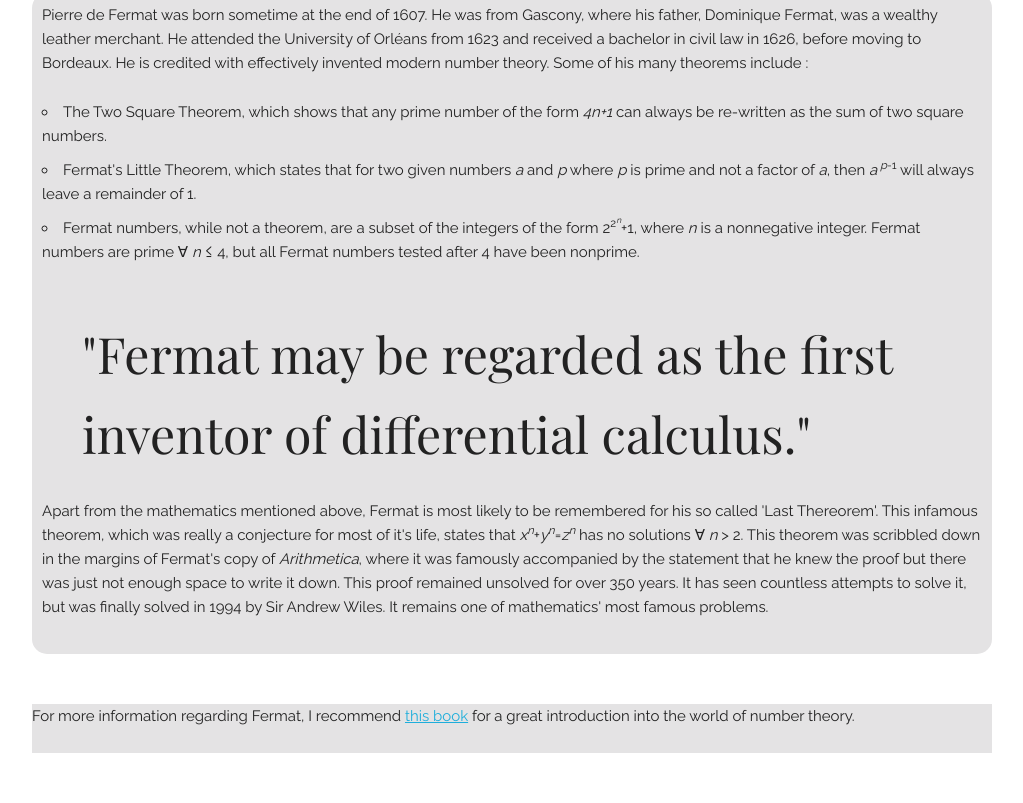
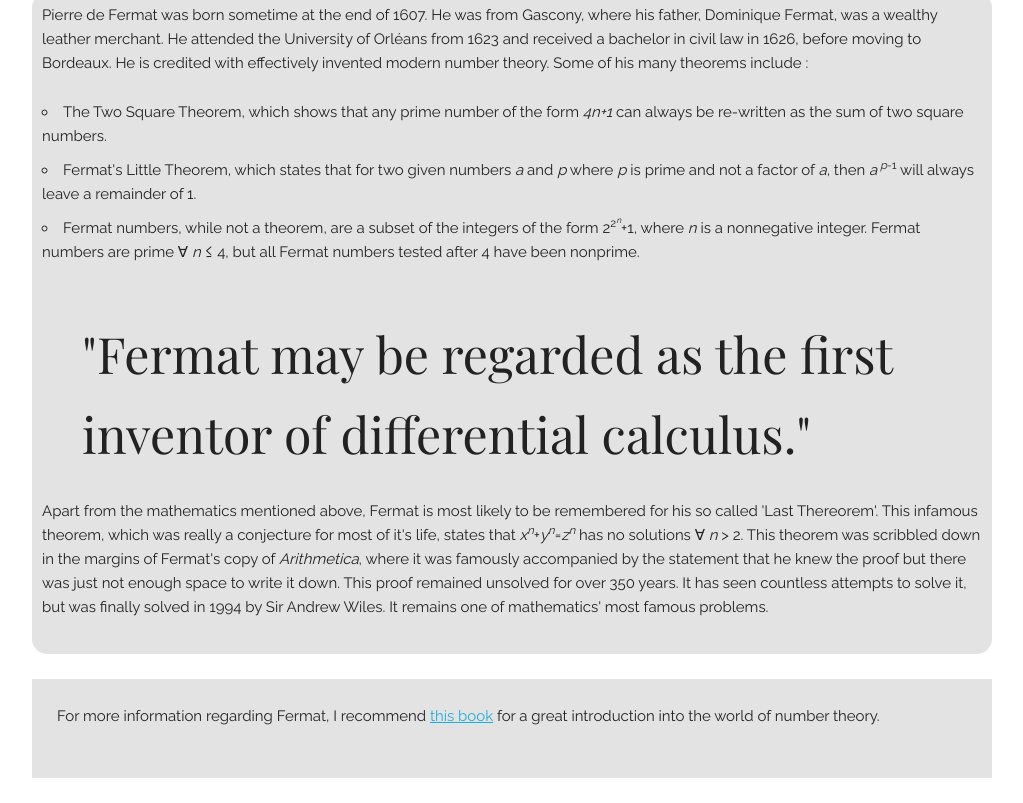
Before and after one commit to A1fus/tribute-page, a plain HTML site: page index.html in a window 1280 px wide. Shown: the part 573-1376 px from the top of the page, without its empty margins (128-1151 px from the left). Before the commit the page ends 1351 px from the top, so only its background shows below. Drawn offline with nearby package versions, Linux system fonts and the light colour scheme.

Commit message:
Fix footer padding

```diff
--- a/css/style.css
+++ b/css/style.css
@@ -16,7 +16,6 @@ blockquote {
 
 footer {
   width: 100%;
-  padding-top: 25px;
   margin-bottom: 25px;
 }
 
@@ -44,4 +43,7 @@ footer {
   background-color: #e4e3e4;
 }
 
-.bottom {  background-color: #e4e3e4; }
+.bottom {
+  padding: 25px;
+  background-color: #e4e3e4;
+}
```
